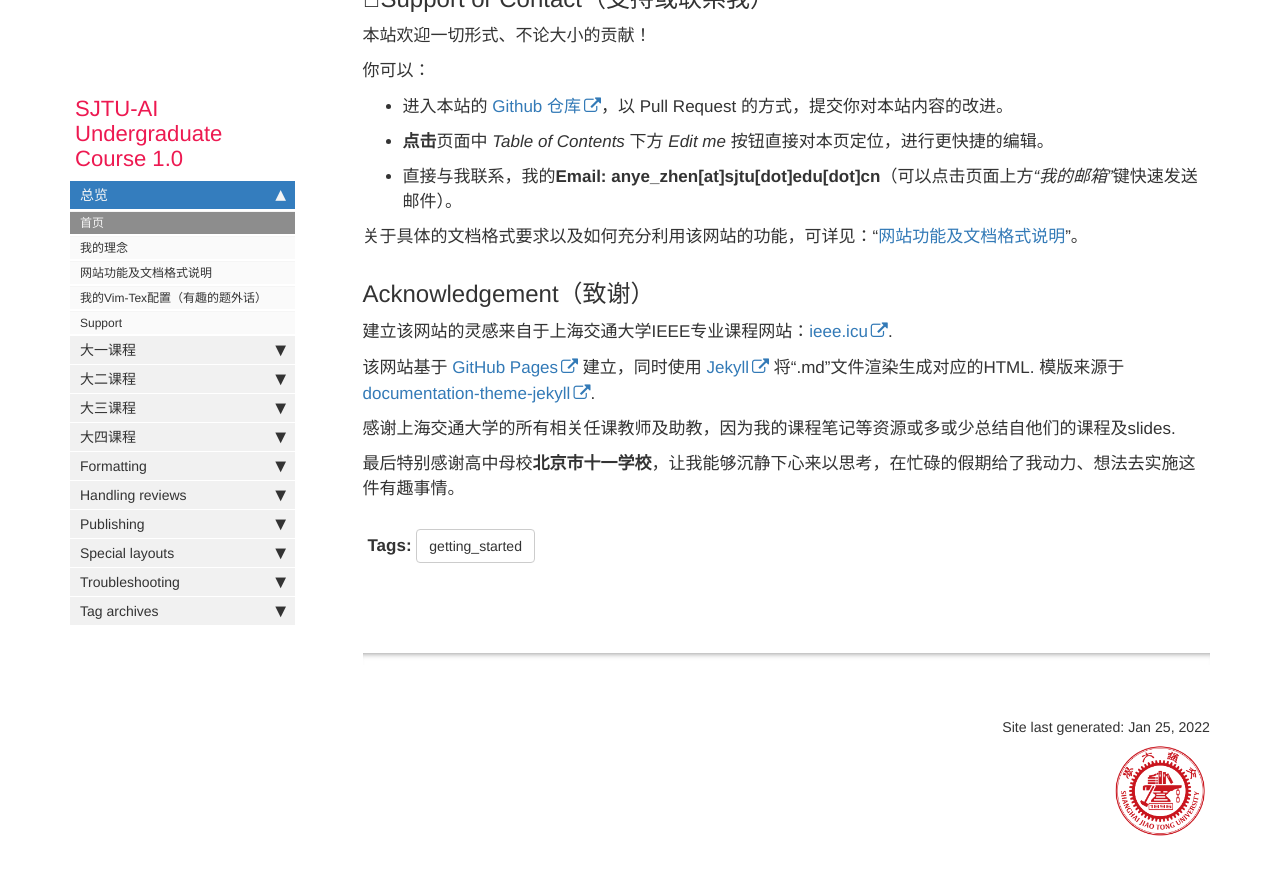
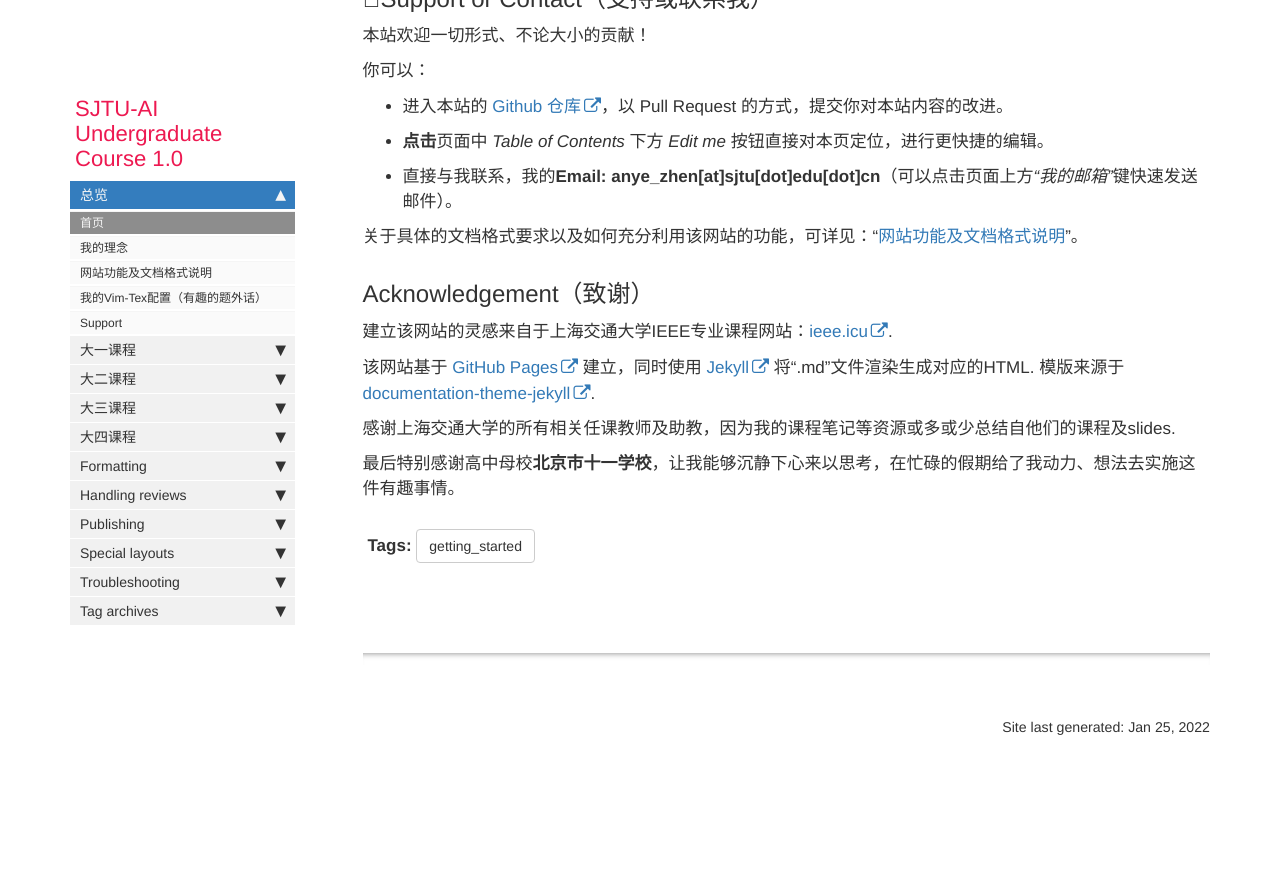
Before and after one commit to aisjtu/aisjtu.github.io, a Jekyll site: the page built from index.md, in a window 1280 px wide and 900 px high, scrolled down 1009 px. Shown: the top 875 px of the window. Built offline with Jekyll 4.4.1, drawn with Linux system fonts in a browser that asks for light colours; comment, search, counter and statistics services are not loaded; after the commit the page ends 1799 px from its top, so only the background shows below that.

Commit message:
Update footer.html

```diff
--- a/_includes/footer.html
+++ b/_includes/footer.html
@@ -3,7 +3,7 @@
                 <div class="col-lg-12 footer">
 <!--               &copy;{{ site.time | date: "%Y"  }} {{site.company_name}}. All rights reserved. <br />-->
 {% if page.last_updated %}<span>Page last updated:</span> {{page.last_updated}}<br/>{% endif %} Site last generated: {{ site.time | date: "%b %-d, %Y"  }} <br />
-<p><img src="{{ "images/company_logo.png" }}" alt="Company logo" width="100" height="100"/></p>
+<!--<p><img src="{{ "images/company_logo.png" }}" alt="Company logo" width="100" height="100"/></p>-->
                 </div>
             </div>
 </footer>
```
